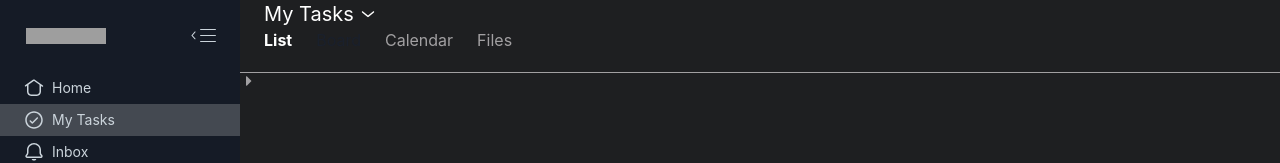
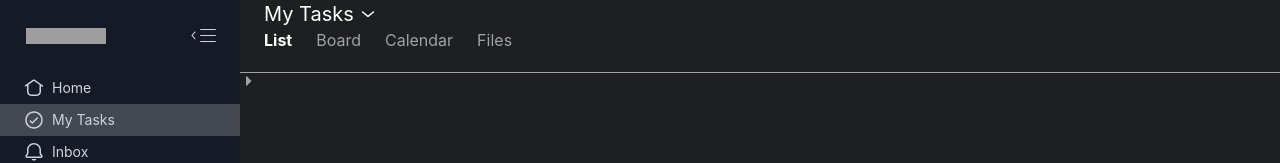
Before and after one commit to ShadmanShakib/ShakibDash1, a React (Create React App) app: page /mytask in a window 1280 px wide. Shown: the top 163 px of the page. Built offline with nearby package versions, Linux system fonts and the light colour scheme; grey boxes are pictures that could not be loaded.

Commit message:
Board color

```diff
--- a/src/components/Mytask/MyTaskTopbar.tsx
+++ b/src/components/Mytask/MyTaskTopbar.tsx
@@ -65,7 +65,7 @@ function Topbar() {
                 aria-selected={selectSelectedTaskId === "board"}
                 _selected={{ fontWeight: "bold", color: "white" }}
                 onClick={() => handleClick("board")}
-                color="barnd.weak"
+                color="brand.weak"
                 ml="24px"
               >
                 Board
```
